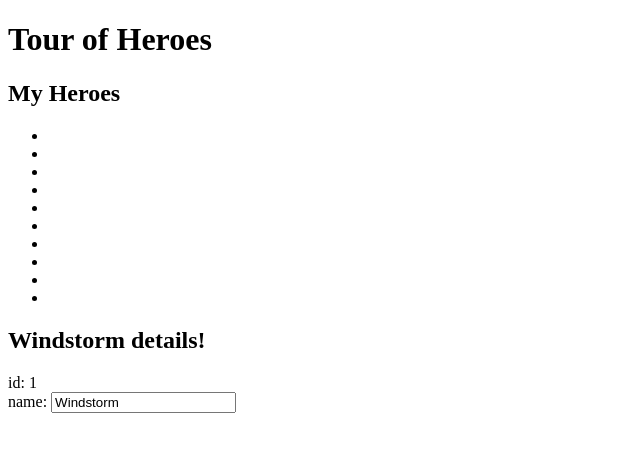
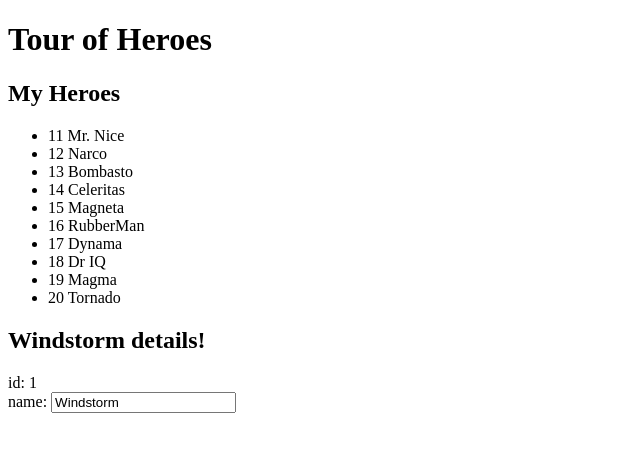
Before and after one commit to agilebluefox/angular-tour-of-heroes, an Angular app: page / in a window 1280 px wide. Shown: the top 452 px of the page, without its empty margins (0-640 px from the left). Built offline with nearby package versions, Linux system fonts and the light colour scheme.

Commit message:
Add the placeholders for the hero id and name

```diff
--- a/src/app/app.component.html
+++ b/src/app/app.component.html
@@ -2,7 +2,9 @@
 
 <h2>My Heroes</h2>
 <ul class="heroes">
-  <li *ngFor="let hero of heroes"></li>
+  <li *ngFor="let hero of heroes">
+    <span class="badge">{{hero.id}}</span> {{hero.name}}
+  </li>
 </ul>
 
 <h2>{{hero.name}} details!</h2>
```
